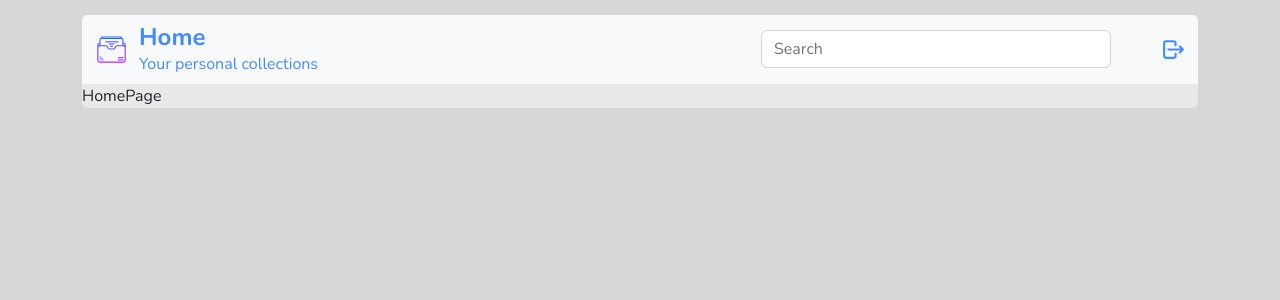
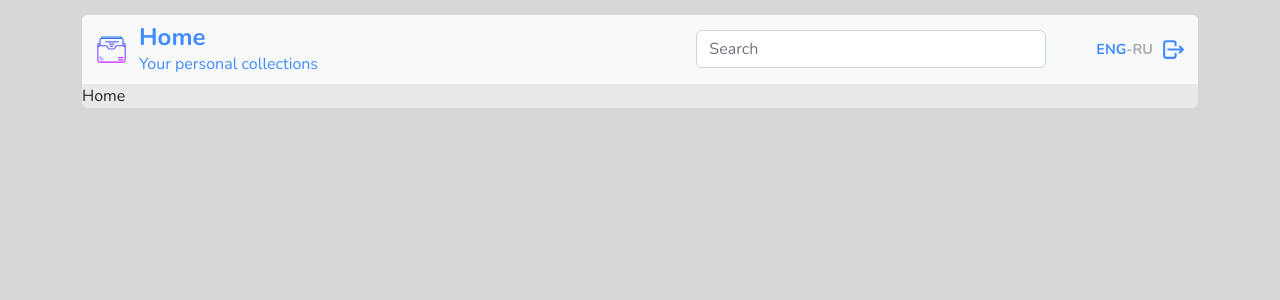
Before and after one commit to iscoulfi/CPU-client, a React (Create React App) app: page / in a window 1280 px wide. Shown: the top 300 px of the page. Built offline with nearby package versions, Linux system fonts and the light colour scheme.

Commit message:
add language switch

```diff
--- a/package.json
+++ b/package.json
@@ -22,7 +22,11 @@
     "web-vitals": "^2.1.4",
     "axios": "^1.2.3",
     "dotenv": "^16.0.3",
-    "react-toastify": "^9.1.1"
+    "react-toastify": "^9.1.1",
+    "react-i18next": "^12.0.0",
+    "i18next": "^22.0.6",
+    "i18next-browser-languagedetector": "^7.0.1",
+    "i18next-http-backend": "^2.0.1"
   },
   "scripts": {
     "start": "react-scripts start",
--- a/src/components/Navibar.tsx
+++ b/src/components/Navibar.tsx
@@ -1,14 +1,16 @@
+import { Link } from 'react-router-dom';
+import { TbLogout } from 'react-icons/tb';
+import { useTranslation } from 'react-i18next';
 import Container from 'react-bootstrap/Container';
 import Navbar from 'react-bootstrap/Navbar';
 import Button from 'react-bootstrap/Button';
 import Form from 'react-bootstrap/Form';
-import { Link } from 'react-router-dom';
-import { TbLogout } from 'react-icons/tb';
+import LangSwitch from './UI/LangSwitch';
 
 const Navibar = () => {
   //fix
   const isAuth = true;
-
+  const { t } = useTranslation();
   return (
     <Navbar className="navibar rounded-top" bg="light" expand="md" sticky="top">
       <Container className="justify-content-between ">
@@ -23,26 +25,27 @@ const Navibar = () => {
             />
           </div>
           <div className=" d-flex flex-column">
-            <h1>Home</h1>
-            <p>Your personal collections</p>
+            <h1>{t('Home')}</h1>
+            <p>{t('Your personal collections')}</p>
           </div>
         </Link>
         <Navbar.Toggle aria-controls="responsive-navbar-nav" />
         <Navbar.Collapse id="responsive-navbar-nav">
           <Form.Control
             type="search"
-            placeholder="Search"
+            placeholder={t('Search') as string}
             className="search my-1 ms-md-auto"
             aria-label="Search"
           />
+          <LangSwitch />
 
           {isAuth ? (
             <TbLogout className="logout my-1" />
           ) : (
             <>
-              <Button variant="outline-primary">Sign in</Button>
-              <Button variant="outline-primary" className="ms-3">
-                Sign up
+              <Button variant="outline-primary">{t('Sign in')}</Button>
+              <Button variant="outline-primary" className="ms-2">
+                {t('Sign up')}
               </Button>
             </>
           )}
--- /dev/null
+++ b/src/components/UI/LangSwitch.tsx
@@ -0,0 +1,37 @@
+import { useState } from 'react';
+import { useTranslation } from 'react-i18next';
+
+const LangSwitch = () => {
+  const { i18n } = useTranslation();
+  const [activeLang, setActiveLang] = useState('en');
+
+  const changeLanguage = (language: string) => {
+    i18n.changeLanguage(language);
+  };
+
+  return (
+    <p className="lang me-2">
+      <span
+        className={activeLang === 'en' ? 'en' : ''}
+        onClick={() => {
+          changeLanguage('en');
+          setActiveLang('en');
+        }}
+      >
+        eng
+      </span>
+      <span>-</span>
+      <span
+        className={activeLang === 'ru' ? 'ru' : ''}
+        onClick={() => {
+          changeLanguage('ru');
+          setActiveLang('ru');
+        }}
+      >
+        ru
+      </span>
+    </p>
+  );
+};
+
+export default LangSwitch;
--- a/src/index.tsx
+++ b/src/index.tsx
@@ -2,6 +2,7 @@ import React from 'react';
 import ReactDOM from 'react-dom/client';
 import './scss/index.scss';
 import App from './App';
+import './utils/i18n';
 
 const root = ReactDOM.createRoot(
   document.getElementById('root') as HTMLElement
--- /dev/null
+++ b/src/languages/en/translation.json
@@ -0,0 +1,7 @@
+{
+  "Home": "Home",
+  "Your personal collections": "Your personal collections",
+  "Search": "Search",
+  "Sign in": "Sign in",
+  "Sign up": "Sign up"
+}
--- /dev/null
+++ b/src/languages/ru/translation.json
@@ -0,0 +1,7 @@
+{
+  "Home": "Дом",
+  "Your personal collections": "Твои личные коллекции",
+  "Search": "Поиск",
+  "Sign in": "Войти",
+  "Sign up": "Регистрация"
+}
--- a/src/pages/HomePage.tsx
+++ b/src/pages/HomePage.tsx
@@ -1,5 +1,8 @@
+import { useTranslation } from 'react-i18next';
+
 const HomePage = () => {
-  return <div>HomePage</div>;
+  const { t } = useTranslation();
+  return <div>{t('Home')}</div>;
 };
 
 export default HomePage;
--- a/src/scss/components/_navbar.scss
+++ b/src/scss/components/_navbar.scss
@@ -37,3 +37,16 @@
     color: #7e1111;
   }
 }
+
+.lang {
+  font-size: 0.9rem;
+  font-weight: 700;
+  text-transform: uppercase;
+  color: #acacac;
+  cursor: pointer;
+}
+
+.ru,
+.en {
+  color: #428bff;
+}
--- /dev/null
+++ b/src/utils/i18n.ts
@@ -0,0 +1,20 @@
+import i18next from 'i18next';
+import { initReactI18next } from 'react-i18next';
+import translationEN from '../languages/en/translation.json';
+import translationRU from '../languages/ru/translation.json';
+
+const resources = {
+  en: {
+    translation: translationEN,
+  },
+  ru: {
+    translation: translationRU,
+  },
+};
+
+i18next.use(initReactI18next).init({
+  resources,
+  lng: 'en',
+});
+
+export default i18next;
```
Also changed, not shown: 1 other file (tests, documents, lock files or other folders).
